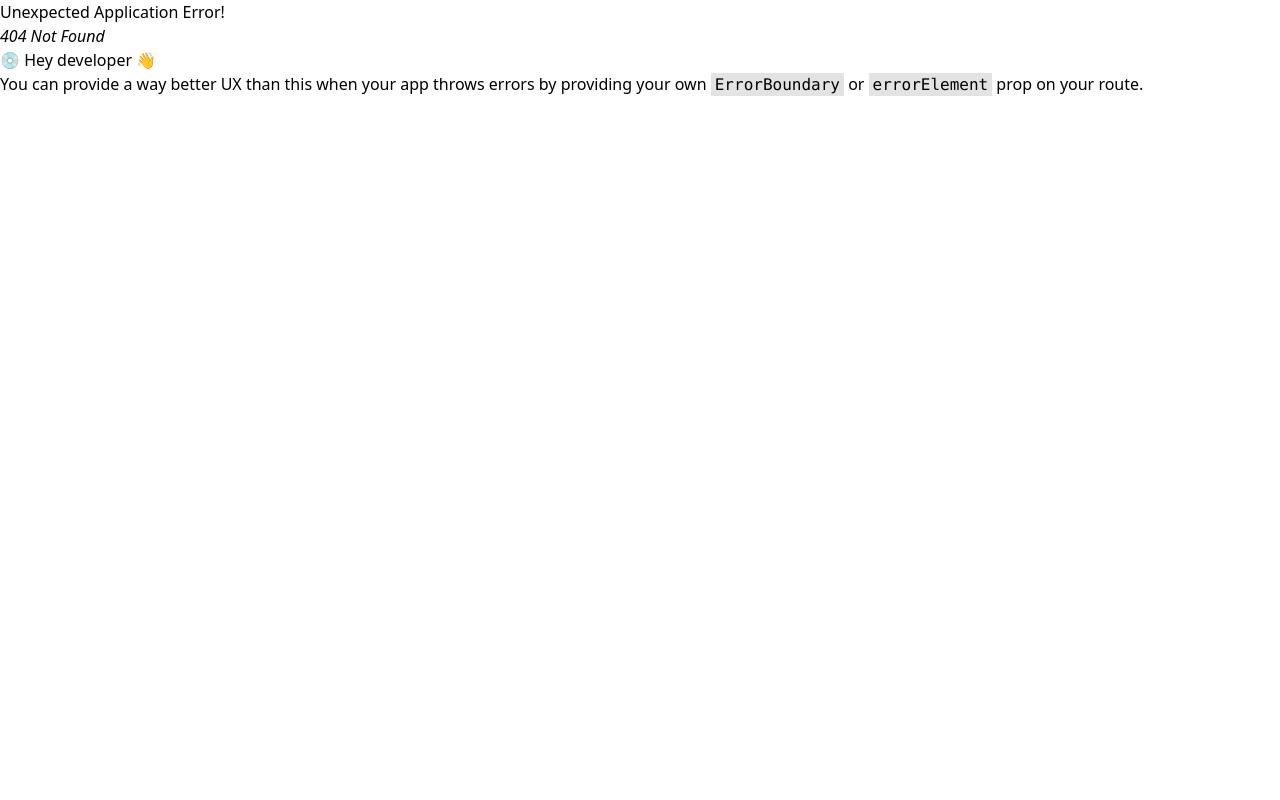
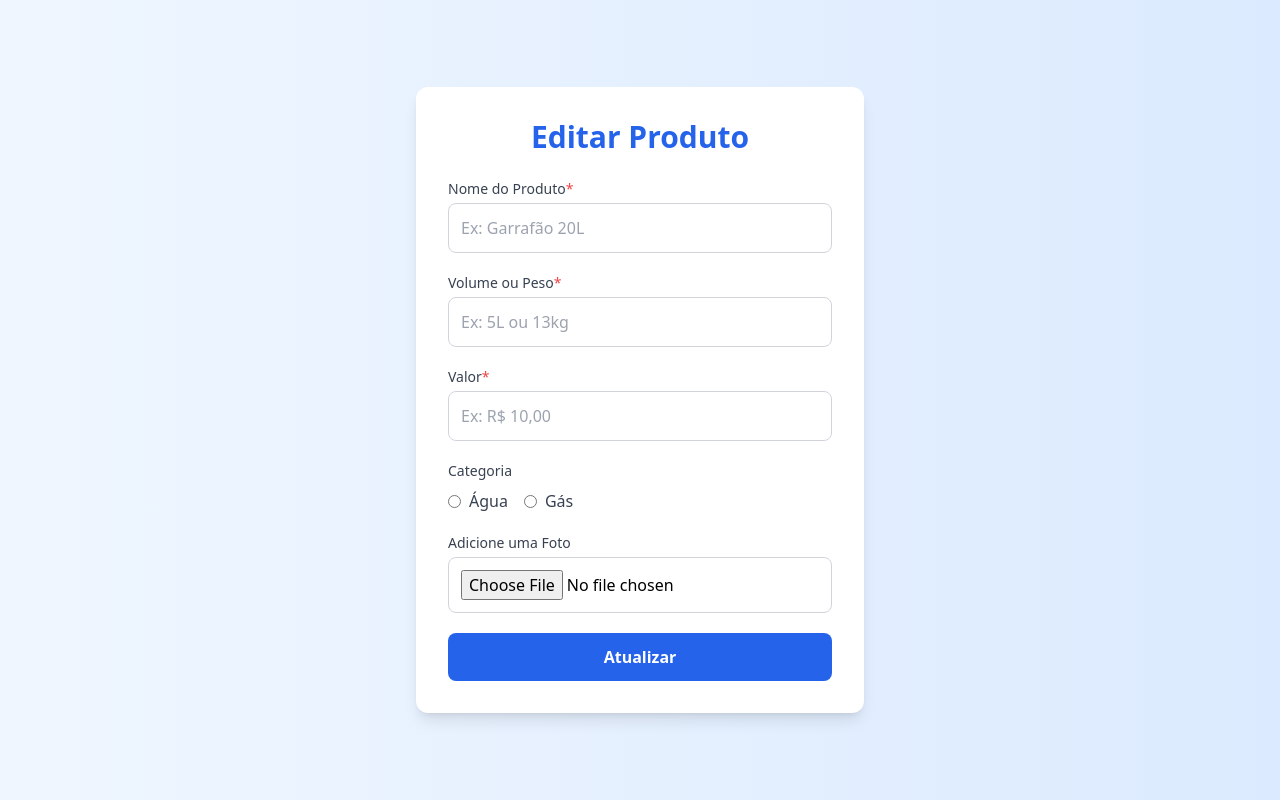
Before and after one commit to pachecx/AquaGas_Delivery, a React (Vite) app: page /editarproduto/1 in a window 1280 px wide. Before the commit this address had no page. Built offline with nearby package versions, Linux system fonts and the light colour scheme; no server answers; a web font is replaced by a local one.

Commit message:
finalizando pagina editar produto

```diff
--- a/index.html
+++ b/index.html
@@ -1,5 +1,5 @@
 <!DOCTYPE html>
-<html lang="en">
+<html lang="ptbr">
   <head>
     <meta charset="UTF-8" />
     <link rel="icon" type="image/svg+xml" href="/vite.svg" />
--- a/src/main.tsx
+++ b/src/main.tsx
@@ -10,6 +10,7 @@ import EditarEstabelecimento from "./pages/EditarEstabelecimento/index.tsx";
 import CadastrarProduto from "./pages/CadastrarProduto/index.tsx";
 import EsqueceuSenha from "./pages/EsqueceuSenha/index.tsx";
 import DetalhesPedidos from "./pages/DetalhesPedido/index.tsx";
+import EditarProduto from "./pages/EditarProduto/index.tsx";
 
 import "./index.css";
 import UseConntext from "./Hook/UseConntext.tsx";
@@ -51,6 +52,10 @@ const router = createBrowserRouter([
     path: "/detalhespedido/:id",
     element: <DetalhesPedidos />,
   },
+  {
+    path: "/editarproduto/:id",
+    element: <EditarProduto />,
+  },
 ]);
 
 createRoot(document.getElementById("root")!).render(
--- /dev/null
+++ b/src/pages/EditarProduto/index.tsx
@@ -0,0 +1,192 @@
+import { useContext, useEffect, useState } from "react";
+import api from "../../service";
+import { useNavigate, useParams } from "react-router-dom";
+
+//import UseConntext from "../../Hook/UseConntext";
+import SomeContext from "../../Hook/SomeContext";
+
+interface produtos {
+  nomeProduto: string;
+  volumePeso: string;
+  valor: string;
+  tipo: string;
+  cnpj: string | null | undefined;
+}
+
+const EditarProduto = () => {
+  const context = useContext(SomeContext);
+  console.log("dados do context:", context);
+
+  const navigate = useNavigate();
+  const { id } = useParams();
+
+  const [produtos, setProdutos] = useState<produtos>({
+    nomeProduto: "",
+    volumePeso: "",
+    valor: "",
+    tipo: "",
+    cnpj: "",
+  });
+
+  const handleProdutos = (e: { target: { name: string; value: string } }) => {
+    const { name, value } = e.target;
+
+    setProdutos((prev) => {
+      const newProdutos = { ...prev, [name]: value };
+      return newProdutos;
+    });
+  };
+
+  const pegarProduto = async () => {
+    try {
+      const response = await api.get(`/produtos/listar/${id}`);
+      setProdutos(response.data);
+    } catch (error) {
+      console.log(error);
+    }
+  };
+
+  const Salvar = async (e: { preventDefault: () => void }) => {
+    e.preventDefault();
+
+    try {
+      if (!produtos.cnpj) {
+        produtos.cnpj = context?.cnpj;
+      }
+
+      const response = await api.put(`/produtos/editar/${id}`, produtos);
+      if (response.status === 200) {
+        navigate(`/HomeEstabelecimento/${id}`);
+      } else {
+        alert("Produto não cadastrado!");
+      }
+      console.log("Editar:", response.data);
+    } catch (error) {
+      console.log(error);
+    }
+  };
+  console.log(produtos);
+
+  useEffect(() => {
+    pegarProduto();
+  }, []);
+  //console.log(produtos);
+  // console.log(context)
+  return (
+    <div className="min-h-screen flex items-center justify-center bg-gradient-to-r from-blue-50 to-blue-100 p-6">
+      <div className="bg-white p-8 rounded-xl shadow-lg max-w-md w-full">
+        <h1 className="text-3xl font-bold text-blue-600 text-center mb-6">
+          Editar Produto
+        </h1>
+
+        <form onSubmit={Salvar} className="space-y-5">
+          <div className="flex flex-col">
+            <label
+              htmlFor="nomeProduto"
+              className="text-sm font-medium text-gray-700 mb-1"
+            >
+              Nome do Produto<span className="text-red-500">*</span>
+            </label>
+            <input
+              className="border border-gray-300 p-3 rounded-lg focus:border-blue-500 focus:ring focus:ring-blue-200 transition"
+              type="text"
+              onChange={handleProdutos}
+              value={produtos.nomeProduto}
+              name="nomeProduto"
+              placeholder="Ex: Garrafão 20L"
+              required
+            />
+          </div>
+
+          <div className="flex flex-col">
+            <label
+              htmlFor="volume"
+              className="text-sm font-medium text-gray-700 mb-1"
+            >
+              Volume ou Peso<span className="text-red-500">*</span>
+            </label>
+            <input
+              className="border border-gray-300 p-3 rounded-lg focus:border-blue-500 focus:ring focus:ring-blue-200 transition"
+              onChange={handleProdutos}
+              value={produtos.volumePeso}
+              type="text"
+              name="volumePeso"
+              placeholder="Ex: 5L ou 13kg"
+              required
+            />
+          </div>
+
+          <div className="flex flex-col">
+            <label
+              htmlFor="valor"
+              className="text-sm font-medium text-gray-700 mb-1"
+            >
+              Valor<span className="text-red-500">*</span>
+            </label>
+            <input
+              className="border border-gray-300 p-3 rounded-lg focus:border-blue-500 focus:ring focus:ring-blue-200 transition"
+              onChange={handleProdutos}
+              value={produtos.valor}
+              type="text"
+              name="valor"
+              placeholder="Ex: R$ 10,00"
+              required
+            />
+          </div>
+
+          <div className="flex flex-col">
+            <p className="text-sm font-medium text-gray-700 mb-2">Categoria</p>
+            <div className="flex items-center gap-4">
+              <label className="flex items-center gap-2">
+                <input
+                  className="border-gray-300 focus:ring-blue-500"
+                  type="radio"
+                  onChange={handleProdutos}
+                  name="tipo"
+                  value="agua"
+                  required
+                />
+                <span className="text-gray-700">Água</span>
+              </label>
+              <label className="flex items-center gap-2">
+                <input
+                  className="border-gray-300 focus:ring-blue-500"
+                  type="radio"
+                  name="tipo"
+                  onChange={handleProdutos}
+                  value="gas"
+                  required
+                />
+                <span className="text-gray-700">Gás</span>
+              </label>
+            </div>
+          </div>
+
+          <div className="flex flex-col">
+            <label
+              htmlFor="imagem"
+              className="text-sm font-medium text-gray-700 mb-1"
+            >
+              Adicione uma Foto
+            </label>
+            <input
+              className="border border-gray-300 p-3 rounded-lg focus:border-blue-500 focus:ring focus:ring-blue-200 transition"
+              type="file"
+              name="imagem"
+              accept="image/*"
+            />
+          </div>
+
+          <button
+            type="submit"
+            className="w-full bg-blue-600 text-white p-3 rounded-lg font-bold hover:bg-blue-500 transition"
+          >
+            Atualizar
+          </button>
+        </form>
+      </div>
+    </div>
+  );
+};
+
+export default EditarProduto;
--- a/src/pages/HomeEstabelecimento/index.tsx
+++ b/src/pages/HomeEstabelecimento/index.tsx
@@ -1,8 +1,8 @@
 import imgEstabelecimento from "../../assets/Logo.png";
 import "./style.css";
-import { Link, useParams } from "react-router-dom";
+import { Link, useNavigate, useParams } from "react-router-dom";
 import imgProduto from "../../assets/garrafao.png";
-import imgProdutoGas from "../../assets/gas.jpeg";
+import imgProdutoGas from "../../assets/Gas-gas.png";
 import { useEffect, useState } from "react";
 import api from "../../service";
 
@@ -24,9 +24,15 @@ interface PropsEmpresa {
 }
 
 const HomeEstabelecimento = () => {
-  const [dados, setDados] = useState<PropsEmpresa[]>([]);
+  const [dados, setDados] = useState<PropsEmpresa[]>([{
+    idusuarios: '',
+  nome: '',
+  email: '',
+  tel: '',
+  cnpj: '',
+  }]);
   const [produtos, setProdutos] = useState<PropsProdutos[]>([]);
-
+  const navigate = useNavigate();
   const { id } = useParams();
 
   const CarregarPerfil = async () => {
@@ -63,6 +69,7 @@ const HomeEstabelecimento = () => {
     ProdutosCadastrados();
   }, []);
 
+  console.log( dados)
   return (
     <div className="min-h-screen bg-blue-50 p-6">
       <div className="bg-white p-6 rounded-lg shadow-lg max-w-lg mx-auto">
@@ -72,7 +79,7 @@ const HomeEstabelecimento = () => {
           alt="Imagem do Estabelecimento"
         />
         <h1 className="text-3xl font-bold text-blue-600 text-center mb-6">
-          titulo
+          {dados[0].nome}
         </h1>
 
         <div className="mb-8">
@@ -133,7 +140,12 @@ const HomeEstabelecimento = () => {
                       alt="Produto"
                     />
                     <div className="flex flex-col">
-                      <button className="bg-yellow-500 text-white p-2 rounded-lg font-bold hover:bg-yellow-400 transition mb-2">
+                      <button
+                        onClick={() =>
+                          navigate(`/editarproduto/${lista.idprodutos}`)
+                        }
+                        className="bg-yellow-500 text-white p-2 rounded-lg font-bold hover:bg-yellow-400 transition mb-2"
+                      >
                         Editar
                       </button>
                       <button className="bg-red-500 text-white p-2 rounded-lg font-bold hover:bg-red-400 transition">
--- a/src/pages/ListaEmpresas/index.tsx
+++ b/src/pages/ListaEmpresas/index.tsx
@@ -1,5 +1,6 @@
 import { useEffect, useState } from "react";
-import Garrafao from "../../assets/garrafao.png";
+import imgProduto from "../../assets/garrafao.png";
+import imgProdutoGas from "../../assets/Gas-gas.png";
 import { TbBottle } from "react-icons/tb";
 //import { FaMapMarkerAlt } from "react-icons/fa";
 //import produtos from "../../mock/produtos.json";
@@ -115,7 +116,7 @@ const ListaEmpresas = () => {
 
             <div className="flex flex-col items-center gap-3">
               <img
-                src={Garrafao}
+                src={produto.tipo === "agua" ? imgProduto : imgProdutoGas}
                 alt="Garrafão"
                 className="w-16 h-16 object-contain"
               />
```
Also changed, not shown: src/assets/Gas-gas.png (added).
